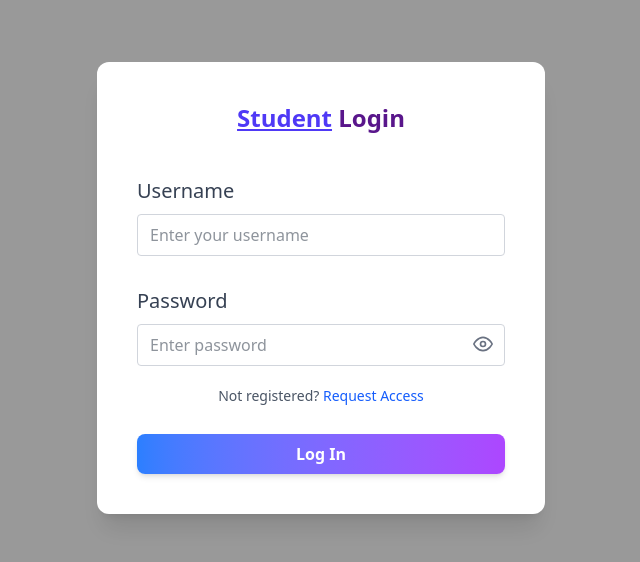
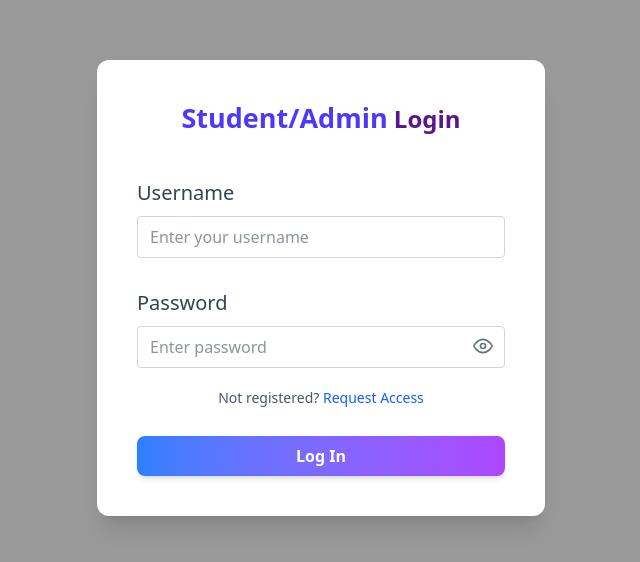
Before and after one commit to chiraggoyal4639/attendance-portal, a React (Vite) app: page / in a window 1280 px wide. Shown: the part 112-674 px from the top of the page, without its empty margins (319-959 px from the left). Built offline with nearby package versions, Linux system fonts and the light colour scheme.

Commit message:
some improvements

```diff
--- a/src/pages/Login.jsx
+++ b/src/pages/Login.jsx
@@ -66,7 +66,7 @@ const LoginModal = () => {
         <h2 className="text-2xl font-bold text-center pb-3 text-purple-900">
           {mode === "login" ? (
             <>
-              <span className="underline text-indigo-600">Student</span> Login
+              <span className="text-[27px] text-indigo-600">Student/Admin</span> Login
             </>
           ) : (
             <>
```
